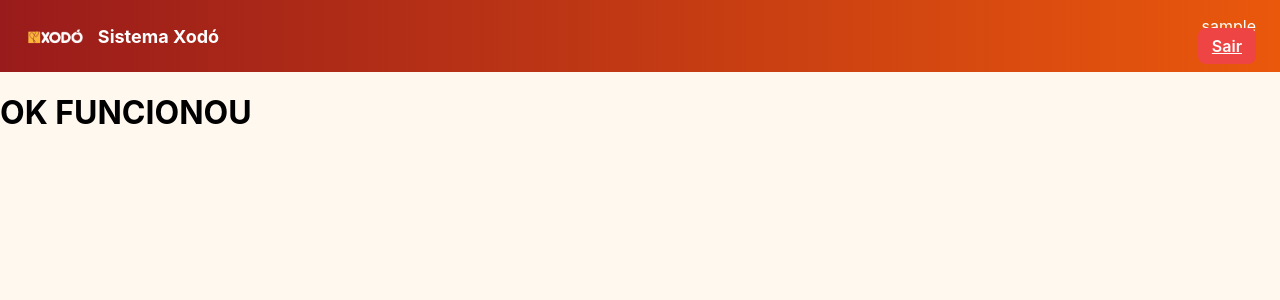
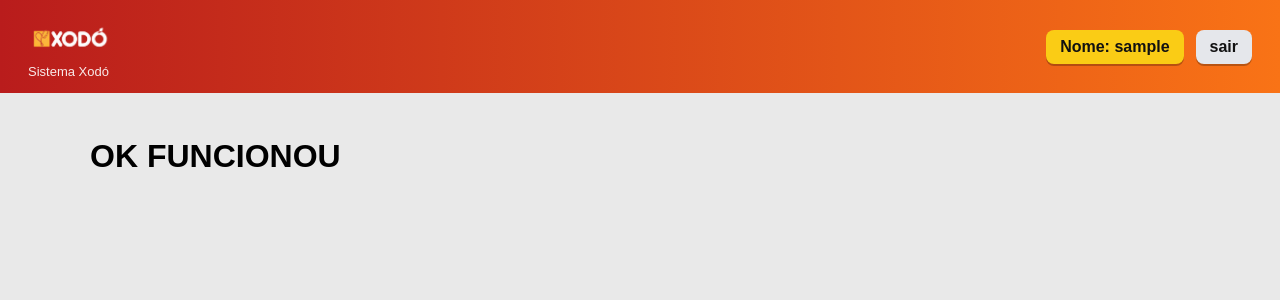
Before and after one commit to xodoticonsultoria/tranf_prod, a Django app: page /teste/ in a window 1280 px wide. Shown: the top 300 px of the page. Run offline with Django 4.2, Linux system fonts and the light colour scheme; the visitor is signed in with stand-in values (Sample User, id 1); data comes from the database, SQL or seed files in the repository; data that the repository does not hold is empty.

Commit message:
NEW UI UX 01

```diff
--- a/static/app.css
+++ b/static/app.css
@@ -1,143 +1,188 @@
 body{
  margin:0;
- font-family:Inter, Arial;
- background:#fff8ef;
+ font-family: Arial, Helvetica, sans-serif;
+ background:#e9e9e9;
 }
 
-/* NAV */
+/* TOPBAR */
 
-.topbar{
+.xodo-topbar{
  display:flex;
  justify-content:space-between;
  align-items:center;
- padding:16px 24px;
- background:linear-gradient(90deg,#991b1b,#ea580c);
+ padding:14px 28px;
+ background:linear-gradient(90deg,#b91c1c,#f97316);
  color:white;
 }
 
-.brand{
+.xodo-left{
  display:flex;
- align-items:center;
- gap:10px;
- font-weight:700;
- font-size:18px;
+ flex-direction:column;
 }
 
-.logo{height:34px;}
-
-.userbox{text-align:right}
-
-/* SECTION */
-
-.section-title{
- font-size:18px;
- font-weight:700;
- margin-bottom:18px;
+.xodo-logo{
+ height:46px;
 }
 
-/* CATEGORY */
-
-.cat-card{
- background:white;
- border-radius:14px;
- padding:14px;
- margin-bottom:14px;
- box-shadow:0 2px 6px rgba(0,0,0,.05);
+.xodo-sub{
+ font-size:13px;
+ margin-top:4px;
+ opacity:.9;
 }
 
-.cat-header{
+.xodo-userbar{
  display:flex;
  gap:12px;
  align-items:center;
+}
+
+.pill{
+ background:#facc15;
+ color:#111;
+ padding:8px 14px;
+ border-radius:8px;
+ font-weight:700;
+ box-shadow:0 2px 0 rgba(0,0,0,.25);
+}
+
+.btn-exit{
+ background:#e5e7eb;
+ padding:8px 14px;
+ border-radius:8px;
+ text-decoration:none;
+ color:#111;
+ font-weight:600;
+ box-shadow:0 2px 0 rgba(0,0,0,.25);
+}
+
+/* PAGE */
+
+.xodo-page{
+ max-width:1100px;
+ margin:auto;
+ padding:24px;
+}
+
+/* TITULOS */
+
+.title-main{
+ text-align:center;
+ color:#991b1b;
+ font-weight:800;
+ letter-spacing:1px;
+ margin:18px 0 26px;
+}
+
+/* CATEGORIA */
+
+.cat-box{
+ background:#7a7a7a;
+ border:2px solid #333;
+ padding:16px;
+ margin-bottom:16px;
+ box-shadow:0 3px 0 rgba(0,0,0,.4);
+}
+
+.cat-head{
+ display:flex;
+ align-items:center;
+ gap:14px;
+ color:white;
+ font-weight:800;
  cursor:pointer;
 }
 
-.cat-header img{
- width:44px;
- height:44px;
- border-radius:10px;
+.cat-head img{
+ width:54px;
 }
 
-.cat-body{display:none;margin-top:10px}
+/* PRODUTOS */
 
-/* PRODUCT ROW */
+.prod-grid{
+ display:grid;
+ grid-template-columns:1fr 1fr;
+ gap:14px;
+ margin-top:14px;
+}
 
-.prod-row{
+.prod-card{
+ background:white;
+ border:2px solid #dc2626;
+ padding:10px;
  display:flex;
  align-items:center;
- gap:12px;
- padding:10px;
- border-radius:10px;
- border:1px solid #eee;
- margin-bottom:8px;
+ justify-content:space-between;
 }
 
-.prod-img{
- width:48px;
- height:48px;
- border-radius:8px;
- object-fit:cover;
+.qty{
+ display:flex;
+ align-items:center;
+ gap:6px;
 }
 
-.prod-mid{flex:1}
-
-.prod-name{font-weight:700;font-size:14px}
-.prod-sku{font-size:12px;color:#666}
-
-/* QTY */
-
-.prod-right{
- display:flex;
- gap:6px;
- align-items:center;
+.qty input{
+ width:44px;
+ height:28px;
+ text-align:center;
+ font-weight:700;
 }
 
-.qty-btn{
- width:28px;
- height:28px;
- background:#ef4444;
- color:white;
- border:none;
- border-radius:6px;
- font-weight:800;
-}
-
-.prod-right input{
- width:44px;
- text-align:center;
- height:28px;
-}
-
-/* BUTTONS */
-
-.btn{
- border:none;
- border-radius:8px;
- padding:8px 14px;
- font-weight:600;
+.qty button{
+ background:#facc15;
+ border:1px solid #000;
+ width:26px;
+ height:26px;
+ font-weight:900;
  cursor:pointer;
 }
 
-.btn-add{background:#2563eb;color:white}
-.btn-danger{background:#ef4444;color:white}
-.btn-secondary{background:#e5e7eb}
-.btn-primary{background:#2563eb;color:white}
+.btn-add{
+ background:#facc15;
+ border:1px solid #000;
+ padding:6px 12px;
+ font-weight:800;
+ cursor:pointer;
+}
 
-/* TABLE */
+/* CARRINHO BOX */
+
+.cart-box{
+ background:#facc15;
+ border:2px solid #000;
+ padding:18px;
+}
+
+/* TABELA PEDIDOS */
 
 .table-xodo{
  width:100%;
  border-collapse:collapse;
 }
 
-.table-xodo td,
 .table-xodo th{
- padding:12px;
- border-bottom:1px solid #eee;
+ background:#facc15;
+ border:1px solid #000;
+ padding:10px;
+}
+
+.table-xodo td{
+ border:1px solid #000;
+ padding:10px;
+}
+
+.btn-open{
+ background:#b91c1c;
+ color:white;
+ border:none;
+ padding:6px 10px;
+ font-weight:700;
+ cursor:pointer;
 }
 
 /* MOBILE */
 
-@media(max-width:640px){
- .prod-row{flex-direction:row}
+@media(max-width:720px){
+ .prod-grid{
+  grid-template-columns:1fr;
+ }
 }
--- a/templates/base.html
+++ b/templates/base.html
@@ -3,7 +3,7 @@
 <html lang="pt-br">
 <head>
 <meta charset="UTF-8">
-<title>{% block title %}Xodó{% endblock %}</title>
+<title>{% block title %}Sistema Xodó{% endblock %}</title>
 <meta name="viewport" content="width=device-width, initial-scale=1">
 
 <link rel="stylesheet" href="{% static 'app.css' %}">
@@ -11,34 +11,30 @@
 
 <body>
 
-<header class="topbar">
-  <div class="brand">
-    <img src="{% static 'logo_xodo.png' %}" class="logo">
-    <span>Sistema Xodó</span>
+<header class="xodo-topbar">
+
+  <div class="xodo-left">
+    <img src="{% static 'logo_xodo.png' %}" class="xodo-logo">
+    <div class="xodo-sub">Sistema Xodó</div>
   </div>
 
   {% if request.user.is_authenticated %}
-  <div class="topbar-right">
+  <div class="xodo-userbar">
 
-    <div class="userbox">
-      <div class="user">{{ request.user.username }}</div>
-      {% if request.user.groups.first %}
-        <div class="branch">{{ request.user.groups.first.name }}</div>
-      {% endif %}
-    </div>
+    <div class="pill">Nome: {{ request.user.username }}</div>
 
-    <a href="{% url 'logout' %}" class="btn btn-danger">Sair</a>
+    {% if request.user.groups.first %}
+      <div class="pill">Filial: {{ request.user.groups.first.name }}</div>
+    {% endif %}
+
+    <a href="{% url 'logout' %}" class="btn-exit">sair</a>
 
   </div>
   {% endif %}
+
 </header>
 
-<main class="page">
-
-{% for m in messages %}
-<div class="toast">{{ m }}</div>
-{% endfor %}
-
+<main class="xodo-page">
 {% block content %}{% endblock %}
 </main>
 
```
